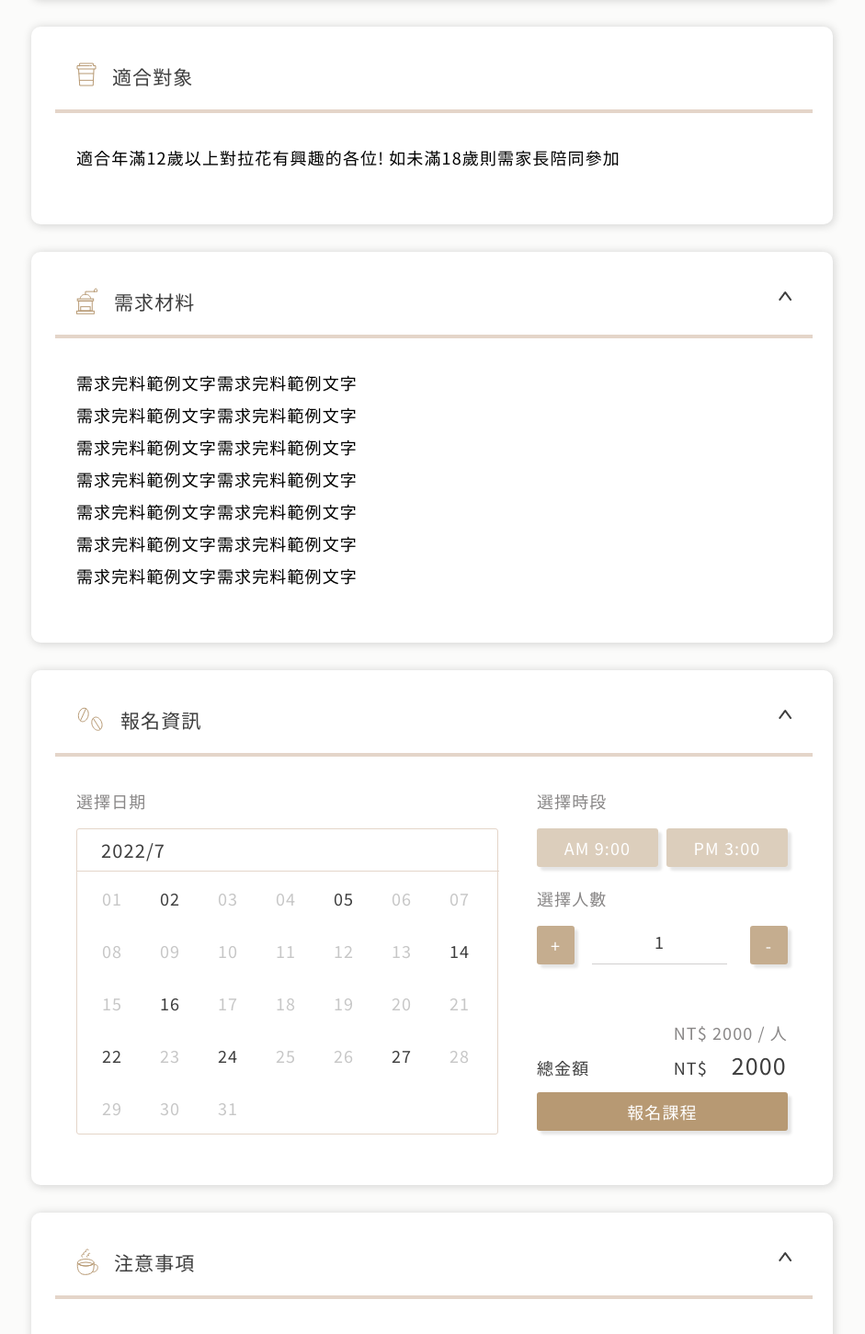
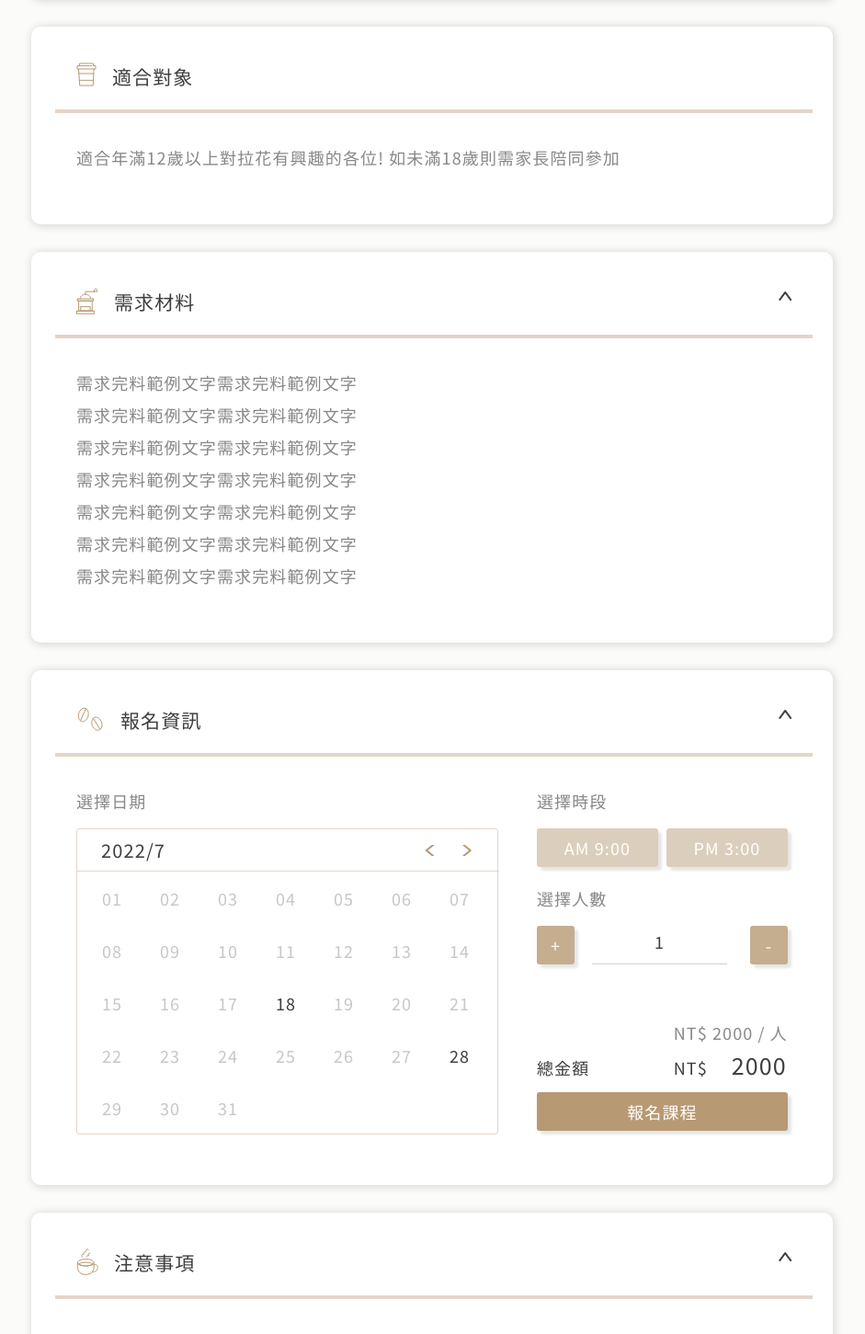
Before and after one commit to hunter850/coffee_react, a React (Create React App) app: page /course/detailed/001 in a window 1280 px wide. Shown: the part 1342-2793 px from the top of the page at 92% size, without its empty margins (334-1275 px from the left). Built offline with nearby package versions, Linux system fonts and the light colour scheme.

Commit message:
日曆css +  rwd

```diff
--- a/src/component/Course/CourseDetailed/CourseContent/CourseComtentObject/CourseComtentObject.jsx
+++ b/src/component/Course/CourseDetailed/CourseContent/CourseComtentObject/CourseComtentObject.jsx
@@ -46,7 +46,7 @@ function CourseComtentObject() {
                         <div style={{ paddingLeft: 17 }}>適合對象</div>
                     </div>
                 </div>
-                <div className="CourseContent-text">
+                <div className="CourseContent-text CourseContent-text-color">
                     適合年滿12歲以上對拉花有興趣的各位!
                     如未滿18歲則需家長陪同參加
                 </div>
--- a/src/component/Course/CourseDetailed/CourseContent/CourseContentItem/CourseContentItem.css
+++ b/src/component/Course/CourseDetailed/CourseContent/CourseContentItem/CourseContentItem.css
@@ -54,10 +54,12 @@
 .CourseContent-text {
     width: 774px;
     margin: auto;
-
     font-size: 1.125rem;
     line-height: 35px;
     padding-bottom: 55px;
+}
+.CourseContent-text-color {
+    color: #898787;
 }
 
 .CourseContentItem-text-color {
--- a/src/component/Course/CourseDetailed/CourseContent/CourseContentItem/CourseContentItem.jsx
+++ b/src/component/Course/CourseDetailed/CourseContent/CourseContentItem/CourseContentItem.jsx
@@ -57,7 +57,7 @@ function CourseContentItem({ marginTop, children }) {
                 </div>
             </div>
             <div
-                className={`CourseContent-text ${displayNone ? "CourseContentItem-text" : ""}`}
+                className={`CourseContent-text CourseContent-text-color ${displayNone ? "CourseContentItem-text" : ""}`}
             >
                 課程介紹範例文字與範圍,課程介紹範例文字與範圍,課程介紹範例文字與範圍,
                 課程介紹範例文字與範圍,課程介紹範例文字與範圍,課程介紹範例文字與範圍,
--- a/src/component/Course/CourseDetailed/CourseContent/CourseContentMaterial/CourseContentMaterial.jsx
+++ b/src/component/Course/CourseDetailed/CourseContent/CourseContentMaterial/CourseContentMaterial.jsx
@@ -65,7 +65,7 @@ function CourseContentMaterial() {
                     ></div>
                 </div>
                 <div
-                    className={`CourseContent-text ${displayNone ? "CourseContentItem-text" : ""
+                    className={`CourseContent-text CourseContent-text-color ${displayNone ? "CourseContentItem-text" : ""
                         }`}
                 >
                     <ul>
--- a/src/component/Course/CourseDetailed/CourseContent/CourseContentNotice/CourseContentNotice.jsx
+++ b/src/component/Course/CourseDetailed/CourseContent/CourseContentNotice/CourseContentNotice.jsx
@@ -65,7 +65,7 @@ function CourseContentNotice() {
 
                     </div>
                 </div>
-                <div className={`CourseContent-text ${displayNone ? "CourseContentItem-text" : ""}`}>
+                <div className={`CourseContent-text CourseContent-text-color ${displayNone ? "CourseContentItem-text" : ""}`}>
                     為防範新型冠狀病毒及配合政府防疫，講師與工作人員已完成疫苗三劑施打，主辦單位課程措施如下，請學員務必配合：
                     <br />
                     授課期間，請學員自備口罩，除飲食外需全程配戴。
--- a/src/component/Course/CourseDetailed/CourseContent/CourseContentSignup/Calendar/Calendar.css
+++ b/src/component/Course/CourseDetailed/CourseContent/CourseContentSignup/Calendar/Calendar.css
@@ -8,6 +8,27 @@
     width: 459px;
     height: 333px;
     border-radius: 3px;
+    position: relative;
+}
+
+.Calendar-arror-left {
+    background: url(/public/course/imgs/Calendar-arror-left.png) no-repeat
+        center center;
+    position: absolute;
+    width: 12px;
+    height: 12px;
+    top: 17px;
+    right: 68px;
+}
+
+.Calendar-arror-right {
+    background: url(/public/course/imgs/Calendar-arror-right.png) no-repeat
+        center center;
+    position: absolute;
+    width: 12px;
+    height: 12px;
+    top: 17px;
+    right: 27px;
 }
 .courseCalendarWrap > table {
     width: 100%;
@@ -65,3 +86,39 @@
     line-height: 35px;
     width: 459px;
 }
+
+@media (max-width: 768px) {
+    .courseCalendarWrap {
+        margin-bottom: 28px;
+    }
+}
+
+@media (max-width: 375px) {
+    .courseCalendarWrap {
+        width: 272px;
+    }
+    .courseYearAndMonth {
+        width: 272px;
+    }
+    .courseDate-table {
+        width: 272px !important;
+    }
+
+    .courseDate {
+        width: 272px;
+        transform: translate(10px, 12px);
+    }
+    .courseDate > tr > td {
+        font-size: 0.9375rem;
+    }
+
+    .courseDate > tr > td > div {
+        width: 40px;
+        height: 40px;
+        line-height: 40px;
+        margin: 0 -5px 17px 0;
+    }
+    .courseYearAndMonth {
+        padding-left: 12px;
+    }
+}
--- a/src/component/Course/CourseDetailed/CourseContent/CourseContentSignup/Calendar/Calendar.jsx
+++ b/src/component/Course/CourseDetailed/CourseContent/CourseContentSignup/Calendar/Calendar.jsx
@@ -1,4 +1,4 @@
-import { useState } from "react";
+// import { useState } from "react";
 import "./Calendar.css";
 
 // const serverDate = [
@@ -15,14 +15,16 @@ const chunk = (arr, size) =>
     );
 
 function Calendar() {
-    const [myYear, setMyYear] = useState(new Date().getFullYear());
-    const [myMonth, setMyMonth] = useState(new Date().getMonth() + 1);
+    // const [myYear, setMyYear] = useState(new Date().getFullYear());
+    // const [myMonth, setMyMonth] = useState(new Date().getMonth() + 1);
+    // const [myDate, setMyDate] = useState([14, 16, 22, 27, 5, 2, 24]);
+    // const [doNotSelect, setDoNotSelect] = useState(myDate);
+    // 年
+    const myYear = new Date().getFullYear();
+    // 月
+    const myMonth = new Date().getMonth() + 1;
     // 一開始未選中日期
-    const [myDate, setMyDate] = useState([14, 16, 22, 27, 5, 2, 24]);
-
-    const [doNotSelect, setDoNotSelect] = useState(myDate);
-    // 沒用到防止警告
-    console.log(setMyYear, setMyMonth, setMyDate, setDoNotSelect, doNotSelect);
+    const myDate = [18, 28];
 
     // 呈現yearAndMonth
     const now = new Date();
@@ -81,6 +83,8 @@ function Calendar() {
                         })}
                     </tbody>
                 </table>
+                <div className="Calendar-arror-left"></div>
+                <div className="Calendar-arror-right"></div>
             </div>
         </div>
     );
--- a/src/component/Course/CourseDetailed/CourseContent/CourseContentSignup/CourseContentSignup.jsx
+++ b/src/component/Course/CourseDetailed/CourseContent/CourseContentSignup/CourseContentSignup.jsx
@@ -54,7 +54,7 @@ function CourseContentSignup() {
 
                     </div>
                 </div>
-                <div className={`CourseContent-text ${displayNone ? "CourseContentItem-text" : ""}`}>
+                <div className={`CourseContent-text CourseContent-text-color ${displayNone ? "CourseContentItem-text" : ""}`}>
                     <div className=" CourseContentDate">
                         <Calendar />
                         <div className="CourseContentItem-text-color">
```
Also changed, not shown: public/course/imgs/Calendar-arror-left.png (added), public/course/imgs/Calendar-arror-right.png (added).
